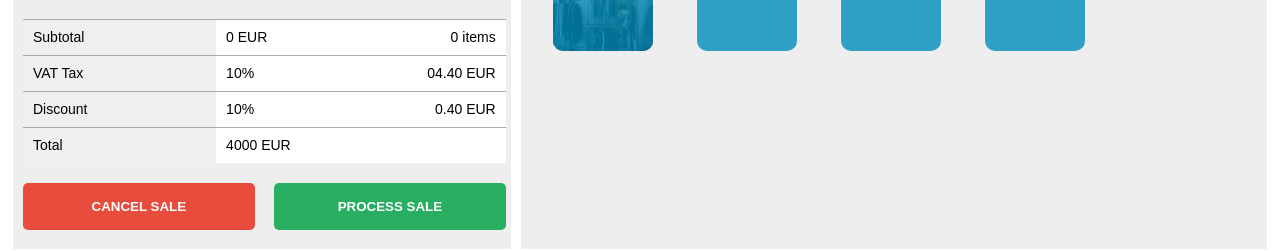
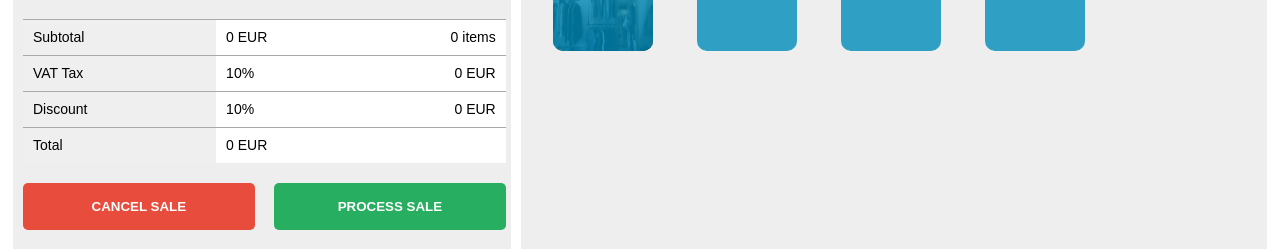
Before and after one commit to CoderBit/point-of-sales, an Angular app: page / in a window 1280 px wide. Shown: the part 454-705 px from the top of the page. Built offline with nearby package versions, Linux system fonts and the light colour scheme.

Commit message:
added discount, tax and total

```diff
--- a/src/app/cart-panel/cart-panel.component.html
+++ b/src/app/cart-panel/cart-panel.component.html
@@ -25,7 +25,7 @@
         <i class="fa fa-plus-square" aria-hidden="true" (click)="increase(catrItem)"></i>
       </p>
     </div>
-    <div class="totalH"><p>{{ catrItem.price * catrItem.count }} EUR</p></div>
+    <div class="totalH"><p>{{ catrItem.price * catrItem.count }} INR</p></div>
   </div>
 </div>
 
@@ -45,7 +45,7 @@
     </div>
     <div class="cright">
       <p>10%</p>
-      <p>04.40 EUR</p>
+      <p>{{ tax }} EUR</p>
     </div>
   </div>
   <div class="cartrow">
@@ -54,7 +54,7 @@
     </div>
     <div class="cright">
       <p>10%</p>
-      <p>0.40 EUR</p>
+      <p>{{ discount }} EUR</p>
     </div>
   </div>
   <div class="cartrow">
@@ -62,7 +62,7 @@
       <p>Total</p>
     </div>
     <div class="cright">
-      <p>4000 EUR</p>
+      <p>{{ total }} EUR</p>
       <p></p>
     </div>
   </div>
--- a/src/app/cart-panel/cart-panel.component.ts
+++ b/src/app/cart-panel/cart-panel.component.ts
@@ -11,6 +11,11 @@ export class CartPanelComponent implements OnInit, OnDestroy {
 
   cartList = [];
   subtotal = 0.000;
+  tax = 0.000;
+  taxPercentage = '0';
+  discount = 0.000;
+  discountPercentage = '0';
+  total = 0.000;
   private subscription: Subscription;
 
   constructor(private productSerive: ProductService) { }
@@ -42,6 +47,9 @@ export class CartPanelComponent implements OnInit, OnDestroy {
   calculateSubtotal() {
     if (this.cartList.length > 0) {
       this.subtotal = this.cartList.reduce((acc, cur) => acc + (+cur.price * cur.count), 0);
+      this.tax = this.cartList.length > 0 ? this.subtotal * (+this.taxPercentage / 100) : 0.000;
+      this.discount = this.cartList.length > 0 ? this.subtotal * (+this.discountPercentage / 100) : 0.000;
+      this.total = this.subtotal + this.tax + this.discount;
     }
   }
 
```
